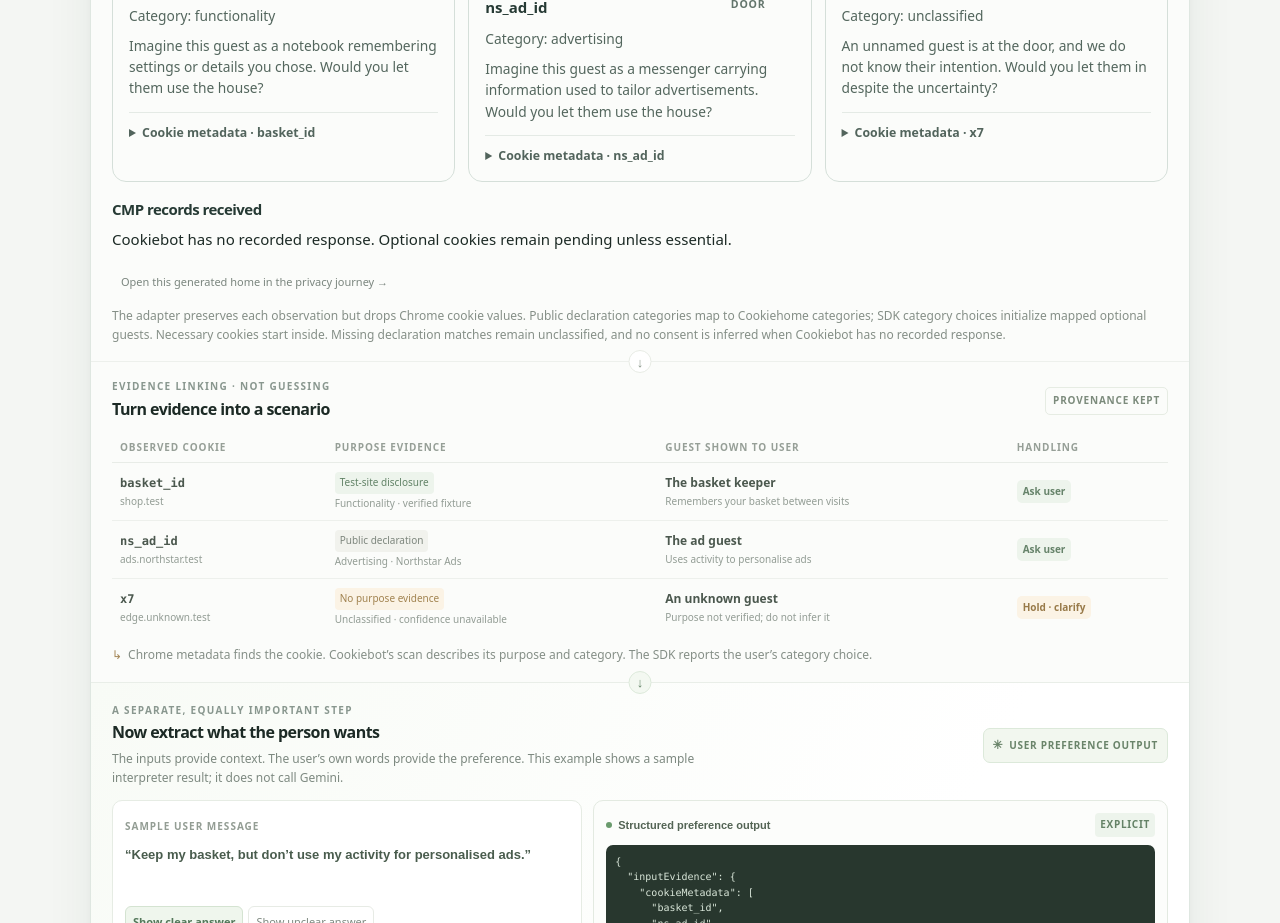
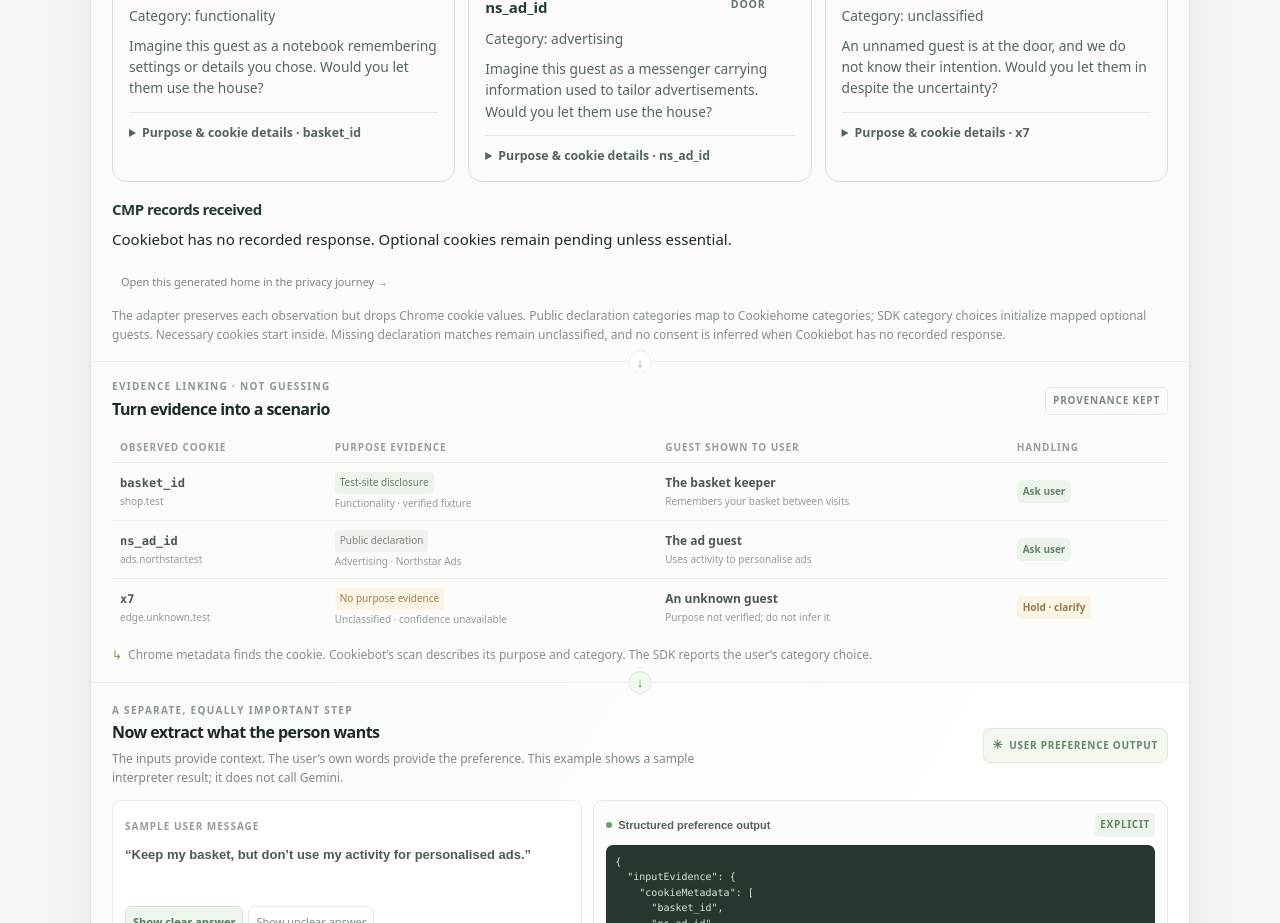
Before and after one commit to CXl0l0/cookiehome, a website with bundled scripts: page input-demo.html in a window 1280 px wide. Shown: the part 3000-3923 px from the top of the page. Built offline with nearby package versions, Linux system fonts and the light colour scheme.

Commit message:
Fix missing purpose scenario

```diff
--- a/src/engine/input-adapter.js
+++ b/src/engine/input-adapter.js
@@ -12,6 +12,9 @@ const PURPOSE_ANALOGIES = {
 function analogyForPurpose(category, requestText) {
   if (PURPOSE_ANALOGIES[category]) return PURPOSE_ANALOGIES[category];
   const text = requestText.toLowerCase();
+  if (/consent|cookie choice|privacy choice|consent state/.test(text)) {
+    return { title: "Consent note keeper", description: "a notebook remembering the cookie choices you made" };
+  }
   if (/cart|basket|shopping/.test(text)) return PURPOSE_ANALOGIES.basket;
   if (/session|login|log in|authenticat|sign.?in|identity/.test(text)) return PURPOSE_ANALOGIES.authentication;
   if (/statistic|analytic|measure|count|visit|page view|performance/.test(text)) return PURPOSE_ANALOGIES.analytics;
--- a/src/ui/input-demo.js
+++ b/src/ui/input-demo.js
@@ -97,13 +97,15 @@ function renderGuestRoster() {
       const title = document.createElement("strong"); title.textContent = guest.name;
       const state = document.createElement("span"); state.textContent = guest.initialStatus === "pending" ? "AT THE DOOR" : guest.initialStatus === "inside" ? "WELCOMED" : "OUTSIDE";
       top.append(title, state); card.append(top);
-      const category = document.createElement("p"); category.textContent = `Category: ${guest.category}`; card.append(category);
+      const category = document.createElement("p");
+      category.textContent = `Category: ${guest.category}${guest.category === "unclassified" && guest.purposeDescription ? " · purpose found" : ""}`;
+      card.append(category);
       const request = document.createElement("p"); request.textContent = guest.request; card.append(request);
       const meta = document.createElement("details");
-      const summary = document.createElement("summary"); summary.textContent = `Cookie metadata · ${guest.metadata.name}`;
-      const details = document.createElement("p");
-      details.textContent = `${guest.metadata.domain} · path ${guest.metadata.path} · ${guest.metadata.expires} · Secure ${guest.metadata.secure} · HttpOnly ${guest.metadata.httpOnly} · SameSite ${guest.metadata.sameSite} · ${guest.metadata.party}-party · purpose evidence: ${guest.purposeEvidence}${guest.cmpDecision ? ` · CMP: ${guest.cmpDecision}` : ""}`;
-      meta.append(summary, details); card.append(meta); host.append(card);
+      const summary = document.createElement("summary"); summary.textContent = `Purpose & cookie details · ${guest.metadata.name}`;
+      const detailsCopy = document.createElement("p");
+      detailsCopy.textContent = `Published purpose: ${guest.purposeDescription || "Not found in the declaration."}\nEvidence: ${guest.purposeEvidence}\nBrowser details: ${guest.metadata.domain} · path ${guest.metadata.path} · ${guest.metadata.expires} · Secure ${guest.metadata.secure} · HttpOnly ${guest.metadata.httpOnly} · SameSite ${guest.metadata.sameSite} · ${guest.metadata.party}-party${guest.cmpDecision ? `\nCMP choice: ${guest.cmpDecision}` : ""}`;
+      meta.append(summary, detailsCopy); card.append(meta); host.append(card);
     }
   } catch (error) {
     lastBuiltGuests = [];
```
Also changed, not shown: input-demo.css (+1 -0 lines).
